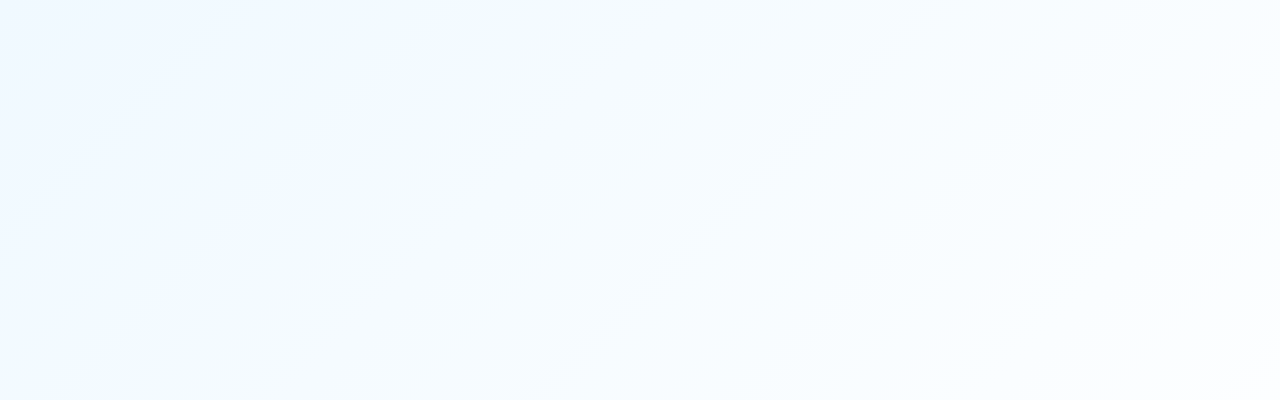
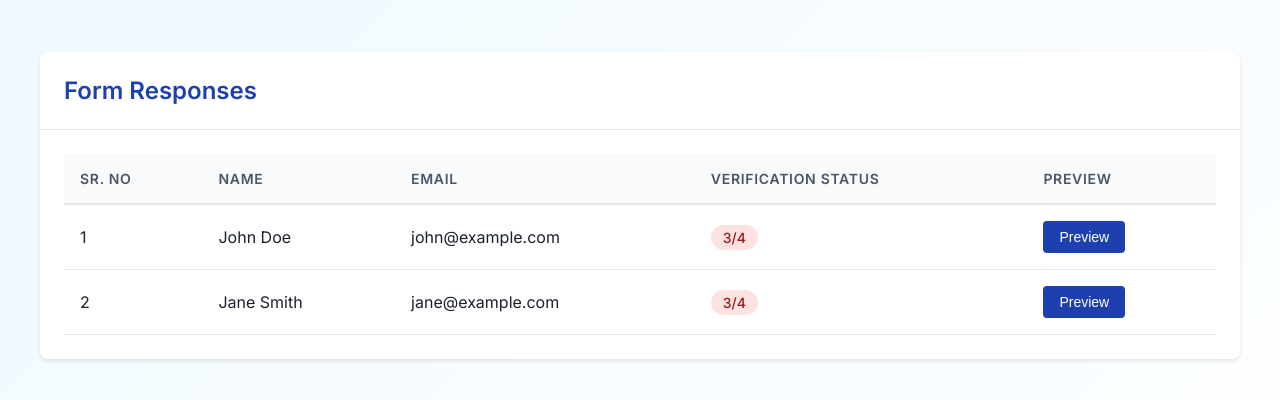
Before and after one commit to thelifeisstrange/DoclensFrontend, a React (Vite) app: page /admin in a window 1280 px wide. Before the commit this address had no page. Shown: the top 400 px of the page. Built offline with nearby package versions, Linux system fonts and the light colour scheme.

Commit message:
admin-dashboard-table

```diff
--- a/src/App.jsx
+++ b/src/App.jsx
@@ -7,6 +7,7 @@ import LoginPage from "./components/AuthPages/LoginPage";
 import SignupPage from "./components/AuthPages/SignupPage";
 import NavBar from "./components/NavBar/NavBar";
 import { ToastContainer } from "react-toastify";
+import AdminDashboard from "./Dashboards/AdminDashboard";
 
 function App() {
   return (
@@ -16,6 +17,7 @@ function App() {
           <Route path="/" element={<ApplicationForm />} />
           <Route path="/login" element={<LoginPage />} />
           <Route path="/signup" element={<SignupPage />} />
+          <Route path="/admin" element={<AdminDashboard />} />
         </Routes>
       </BrowserRouter>
       <ToastContainer
--- a/src/Dashboards/AdminDashboard.jsx
+++ b/src/Dashboards/AdminDashboard.jsx
@@ -0,0 +1,172 @@
+import React, { useState, useEffect } from 'react';
+import './admin-dashboard.css';
+
+// Custom Components (Table, Card, etc. remain the same)
+const Table = ({ children }) => (
+  <table className="admin-table">
+    {children}
+  </table>
+);
+
+const Card = ({ children }) => (
+  <div className="admin-card">
+    {children}
+  </div>
+);
+
+const CardHeader = ({ children }) => (
+  <div className="card-header">
+    {children}
+  </div>
+);
+
+const CardTitle = ({ children }) => (
+  <h2 className="card-title">
+    {children}
+  </h2>
+);
+
+const CardContent = ({ children }) => (
+  <div className="card-content">
+    {children}
+  </div>
+);
+
+const Badge = ({ children, variant }) => {
+  const badgeClass = variant === 'success' ? 'badge-success' : 'badge-error';
+  return (
+    <span className={`badge ${badgeClass}`}>
+      {children}
+    </span>
+  );
+};
+
+// Preview Modal Component
+const PreviewModal = ({ application, onClose }) => {
+  if (!application) return null;
+
+  return (
+    <div className="modal-overlay">
+      <div className="modal">
+        <div className="modal-header">
+          <h3>Application Preview</h3>
+          <button className="close-button" onClick={onClose}>×</button>
+        </div>
+        <div className="modal-content">
+          <h4>Personal Details</h4>
+          <p>Name: {application.name}</p>
+          <p>Email: {application.email}</p>
+          <p>Verification Status: {application.personalVerification ? "Verified" : "Not Verified"}</p>
+
+          <h4>Educational Details</h4>
+          <p>Class 10: {application.educationalVerification.class10 ? "Verified" : "Not Verified"}</p>
+          <p>Class 12: {application.educationalVerification.class12 ? "Verified" : "Not Verified"}</p>
+          <p>Bachelors: {application.educationalVerification.bachelors ? "Verified" : "Not Verified"}</p>
+        </div>
+      </div>
+    </div>
+  );
+};
+
+const AdminDashboard = () => {
+  const [applications, setApplications] = useState([]);
+  const [selectedApplication, setSelectedApplication] = useState(null);
+
+  useEffect(() => {
+    // Simulated API response
+    const mockData = [
+      {
+        id: 1,
+        name: "John Doe",
+        email: "john@example.com",
+        personalVerification: true,
+        educationalVerification: {
+          class10: true,
+          class12: true,
+          bachelors: false
+        }
+      },
+      {
+        id: 2,
+        name: "Jane Smith",
+        email: "jane@example.com",
+        personalVerification: false,
+        educationalVerification: {
+          class10: true,
+          class12: true,
+          bachelors: true
+        }
+      }
+    ];
+
+    setApplications(mockData);
+  }, []);
+
+  const getTotalVerificationScore = (app) => {
+    const educationalVerified = Object.values(app.educationalVerification).filter(v => v).length;
+    const personalVerified = app.personalVerification ? 1 : 0;
+    const total = educationalVerified + personalVerified;
+    return `${total}/4`;
+  };
+
+  return (
+    <div className="admin">
+      <Card>
+        <CardHeader>
+          <CardTitle>Form Responses</CardTitle>
+        </CardHeader>
+        <CardContent>
+          <div className="table-container">
+            <Table>
+              <thead>
+                <tr>
+                  <th>Sr. No</th>
+                  <th>Name</th>
+                  <th>Email</th>
+                  <th>Verification Status</th>
+                  <th>Preview</th>
+                </tr>
+              </thead>
+              <tbody>
+                {applications.map((app, index) => (
+                  <tr key={app.id}>
+                    <td>{index + 1}</td>
+                    <td>{app.name}</td>
+                    <td>{app.email}</td>
+                    <td>
+                      <Badge
+                        variant={getTotalVerificationScore(app) === "4/4"
+                          ? "success"
+                          : "error"
+                        }
+                      >
+                        {getTotalVerificationScore(app)}
+                      </Badge>
+                    </td>
+                    <td>
+                      <button
+                        className="preview-button"
+                        onClick={() => setSelectedApplication(app)}
+                      >
+                        Preview
+                      </button>
+                    </td>
+                  </tr>
+                ))}
+              </tbody>
+            </Table>
+          </div>
+        </CardContent>
+      </Card>
+
+      {selectedApplication && (
+        <PreviewModal
+          application={selectedApplication}
+          onClose={() => setSelectedApplication(null)}
+        />
+      )}
+    </div>
+  );
+};
+
+export default AdminDashboard;
--- /dev/null
+++ b/src/Dashboards/admin-dashboard.css
@@ -0,0 +1,172 @@
+/* AdminDashboard.css */
+.admin-dashboard {
+    padding: 2rem;
+    background-color: #f0f2f5;
+    min-height: 100vh;
+  }
+
+  /* Card Styles */
+  .admin-card {
+    background-color: white;
+    border-radius: 8px;
+    box-shadow: 0 2px 4px rgba(0, 0, 0, 0.1);
+    margin-bottom: 2rem;
+  }
+
+  .card-header {
+    padding: 1.5rem;
+    border-bottom: 1px solid #e5e7eb;
+  }
+
+  .card-title {
+    font-size: 1.5rem;
+    font-weight: 600;
+    color: #1e40af;
+    margin: 0;
+  }
+
+  .card-content {
+    padding: 1.5rem;
+  }
+
+  /* Table Styles */
+  .table-container {
+    overflow-x: auto;
+  }
+
+  .admin-table {
+    width: 100%;
+    border-collapse: collapse;
+    text-align: left;
+  }
+
+  .admin-table th {
+    background-color: #f8fafc;
+    padding: 1rem;
+    font-weight: 600;
+    color: #4a5568;
+    text-transform: uppercase;
+    font-size: 0.875rem;
+    letter-spacing: 0.05em;
+    border-bottom: 2px solid #e5e7eb;
+  }
+
+  .admin-table td {
+    padding: 1rem;
+    border-bottom: 1px solid #e5e7eb;
+    color: #1a202c;
+  }
+
+  .admin-table tbody tr:hover {
+    background-color: #f8fafc;
+    transition: background-color 0.2s ease;
+  }
+
+  /* Badge Styles */
+  .badge {
+    display: inline-flex;
+    align-items: center;
+    padding: 0.25rem 0.75rem;
+    border-radius: 9999px;
+    font-size: 0.875rem;
+    font-weight: 500;
+  }
+
+  .badge-success {
+    background-color: #dcfce7;
+    color: #166534;
+  }
+
+  .badge-error {
+    background-color: #fee2e2;
+    color: #991b1b;
+  }
+
+  /* Preview Button */
+  .preview-button {
+    padding: 0.5rem 1rem;
+    background-color: #1e40af;
+    color: white;
+    border: none;
+    border-radius: 4px;
+    cursor: pointer;
+    font-size: 0.875rem;
+    transition: background-color 0.2s;
+  }
+
+  .preview-button:hover {
+    background-color: #1e3a8a;
+  }
+
+  /* Modal Styles */
+  .modal-overlay {
+    position: fixed;
+    top: 0;
+    left: 0;
+    right: 0;
+    bottom: 0;
+    background-color: rgba(0, 0, 0, 0.5);
+    display: flex;
+    justify-content: center;
+    align-items: center;
+    z-index: 1000;
+  }
+
+  .modal {
+    background-color: white;
+    border-radius: 8px;
+    width: 90%;
+    max-width: 500px;
+    max-height: 90vh;
+    overflow-y: auto;
+    box-shadow: 0 4px 6px rgba(0, 0, 0, 0.1);
+  }
+
+  .modal-header {
+    padding: 1rem;
+    border-bottom: 1px solid #e5e7eb;
+    display: flex;
+    justify-content: space-between;
+    align-items: center;
+  }
+
+  .modal-header h3 {
+    margin: 0;
+    font-size: 1.25rem;
+    color: #1e40af;
+  }
+
+  .close-button {
+    background: none;
+    border: none;
+    font-size: 1.5rem;
+    cursor: pointer;
+    color: #4b5563;
+  }
+
+  .modal-content {
+    padding: 1.5rem;
+  }
+
+  .modal-content h4 {
+    color: #1e40af;
+    margin: 1rem 0 0.5rem;
+    font-size: 1.1rem;
+  }
+
+  .modal-content p {
+    margin: 0.5rem 0;
+    color: #4b5563;
+  }
+
+  /* Responsive Styles */
+  @media (max-width: 768px) {
+    .admin-dashboard {
+      padding: 1rem;
+    }
+
+    .modal {
+      width: 95%;
+      margin: 1rem;
+    }
+  }
```
